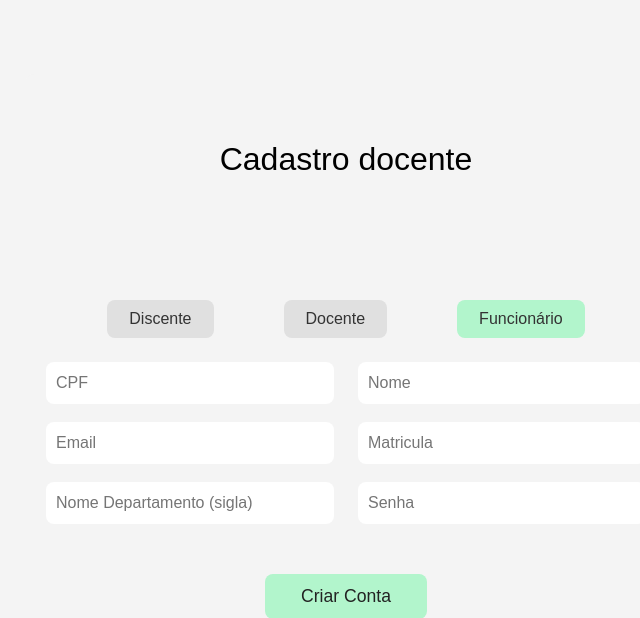
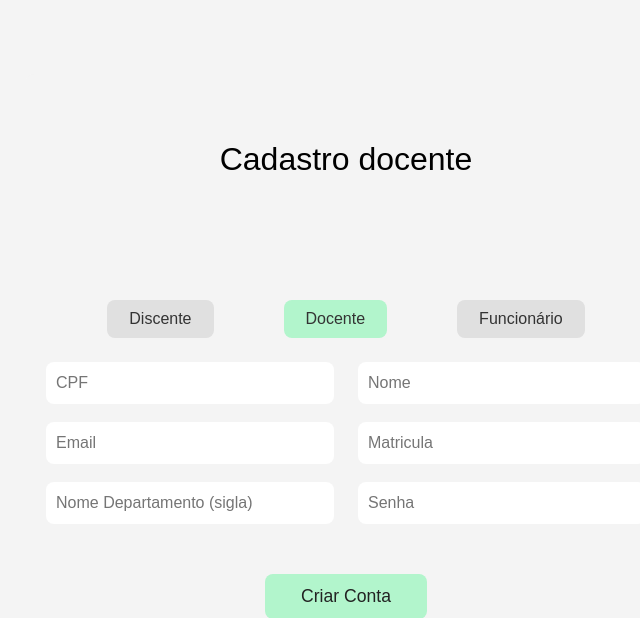
Before and after one commit to brnduol/SCQP, a Flask app: page /docente/sign_up in a window 1280 px wide. Shown: the top 618 px of the page, without its empty margins (294-934 px from the left). Run offline with Flask 3, Linux system fonts and the light colour scheme.

Commit message:
update: Corrigindo botão atual

```diff
--- a/scr/templates/log_forms/log_docente.html
+++ b/scr/templates/log_forms/log_docente.html
@@ -26,14 +26,14 @@
       {% if sign_up %}
       <div class="account-switcher">
         <a href="/sign_up" class="account-btn">Discente</a>
-        <a href="/docente/sign_up" class="account-btn">Docente</a>
-        <a href="/funcionario/sign_up" class="current-account-btn">Funcionário</a>
+        <a href="/docente/sign_up" class="current-account-btn">Docente</a>
+        <a href="/funcionario/sign_up" class="account-btn">Funcionário</a>
       </div>
       {% else %}
       <div class="account-switcher">
         <a href="/login" class="account-btn">Discente</a>
-        <a href="/docente/login" class="account-btn">Docente</a>
-        <a href="/funcionario/login" class="current-account-btn">Funcionário</a>
+        <a href="/docente/login" class="current-account-btn">Docente</a>
+        <a href="/funcionario/login" class="account-btn">Funcionário</a>
       </div>
       {% endif %}
       {% if sign_up %}
```
